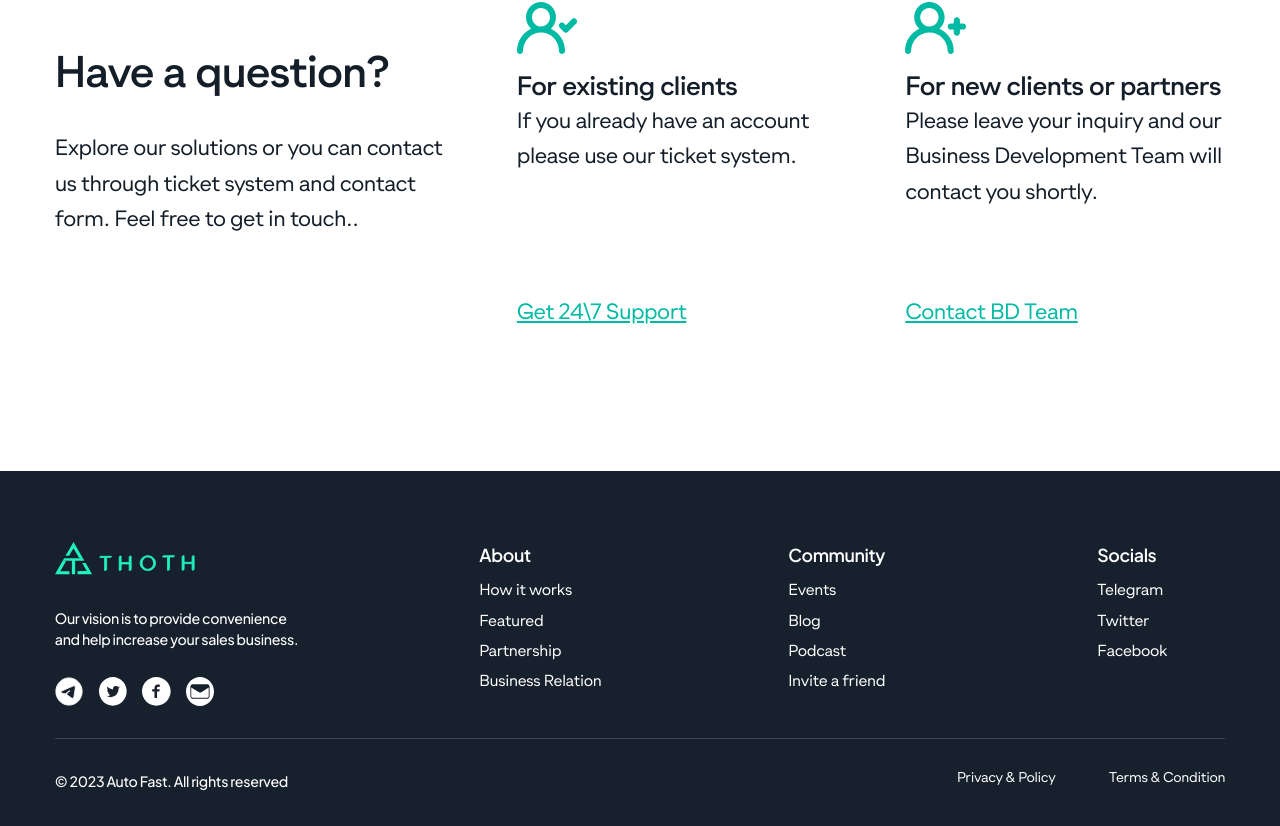
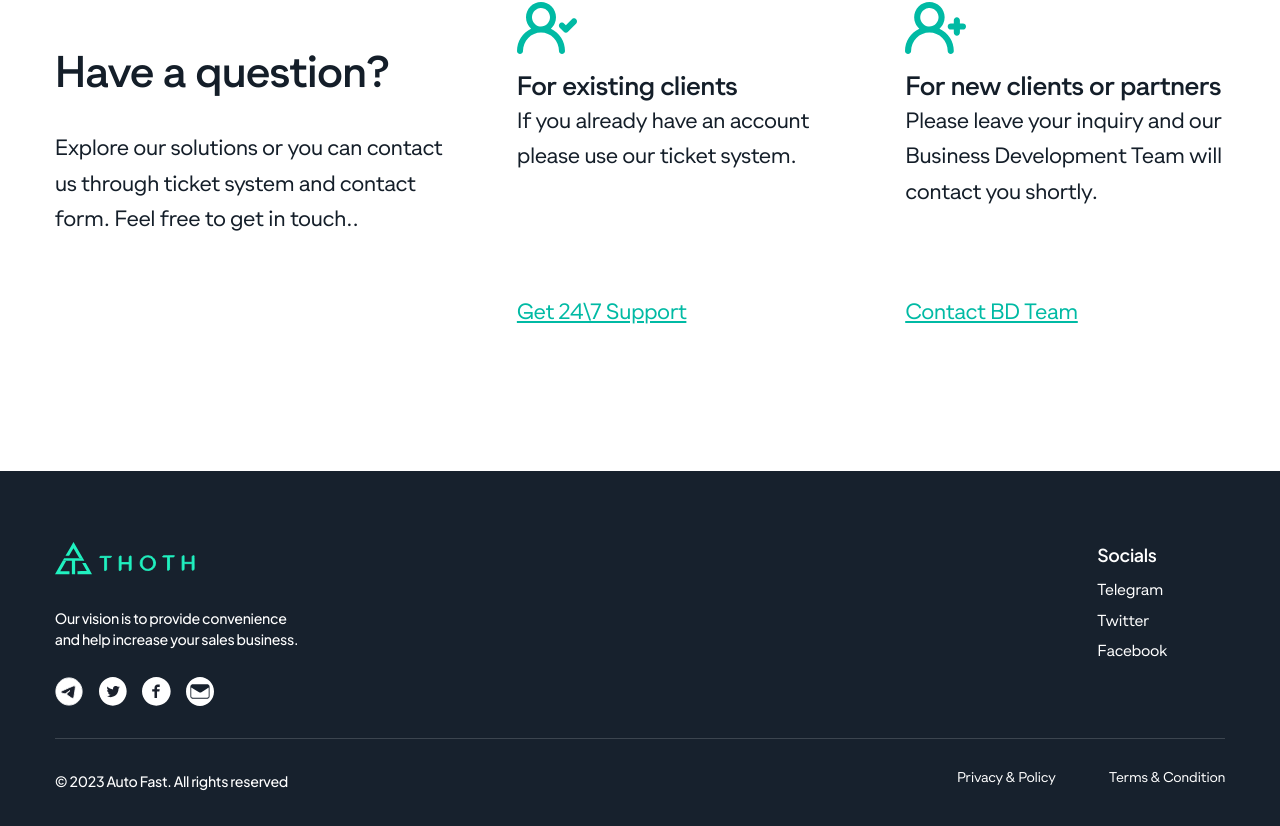
Before and after one commit to standardsats/thoth, a React (Vite) app: page / in a window 1280 px wide. Shown: the part 6130-6956 px from the top of the page. Built offline with nearby package versions, Linux system fonts and the light colour scheme.

Commit message:
fix footer

```diff
--- a/src/components/app/footer/Footer.tsx
+++ b/src/components/app/footer/Footer.tsx
@@ -148,8 +148,8 @@ export const Footer = () => {
           <StyledFooterMainText>{text}</StyledFooterMainText>
           <StyledFeedbackWidgets type={"dark"} />
         </StyledColumn>
-        <FooterNavigation data={nav.about} />
-        <FooterNavigation data={nav.community} />
+        {/*<FooterNavigation data={nav.about} />*/}
+        {/*<FooterNavigation data={nav.community} />*/}
         <FooterNavigation data={nav.socials} />
       </StyledWrapperTop>
       <StyledWrapperBottom>
```
